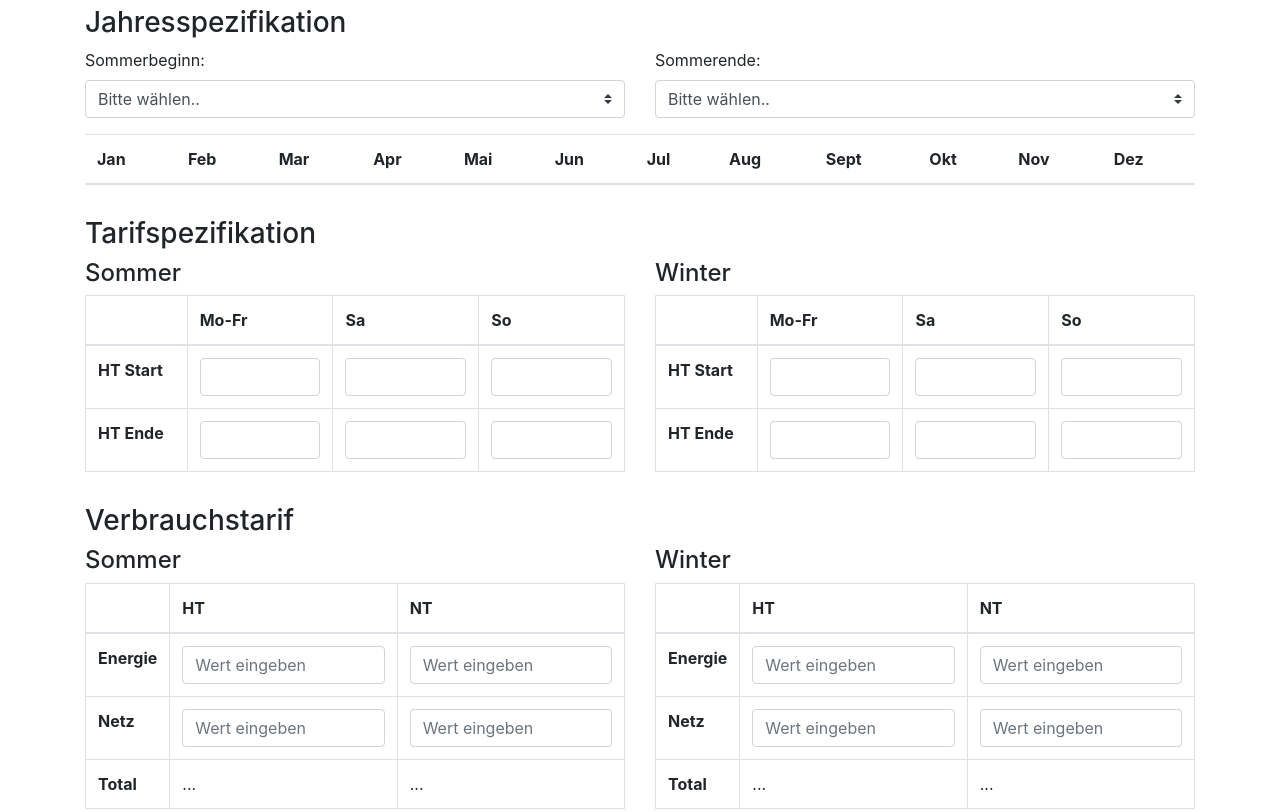
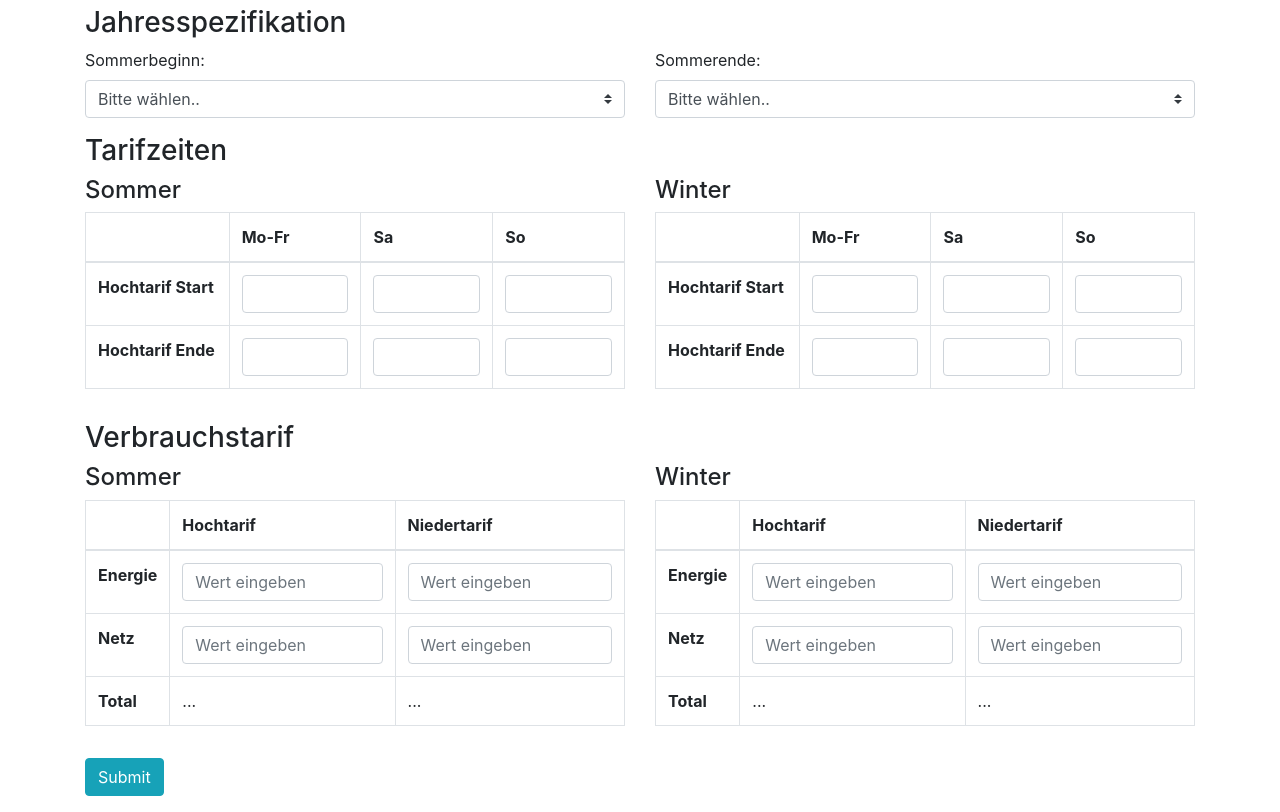
Before and after one commit to vinkja/Tarif-Erfassungs-System, a website: page src/app/index.html in a window 1280 px wide. Shown: the part 900-1712 px from the top of the page. Drawn offline with nearby package versions, Linux system fonts and the light colour scheme.

Commit message:
commented not implemented html for PM

```diff
--- a/src/app/index.html
+++ b/src/app/index.html
@@ -1,4 +1,3 @@
-
 <!DOCTYPE html>
 <html>
 <head>
@@ -19,7 +18,6 @@
     <script src="https://maxcdn.bootstrapcdn.com/bootstrap/4.5.2/js/bootstrap.min.js"></script>
 
 
-
 </head>
 
 <body>
@@ -33,7 +31,8 @@
         <div class="row">
             <div class="form-group col-md-4">
                 <label for="energieversoger">Energieversoger:</label>
-                <select class="form-control" id="energieversoger" name="energieversorger" placeholder="Energieversorger" type="text"></select>
+                <select class="form-control" id="energieversoger" name="energieversorger" placeholder="Energieversorger"
+                        type="text"></select>
             </div>
             <div class="form-group col-md-8">
                 <label for="vse-id">VSE-ID:</label>
@@ -63,14 +62,16 @@
         <div class="row">
             <div class="form-group col-md-6">
                 <label for="basic_fee_monthly">Grundgebühren/Zähler: (CHF/Monat, exkl. MWST)</label>
-                <input type="number" class="form-control" id="basic_fee_monthly" placeholder="0.00" name="basic_fee_monthly">
+                <input type="number" class="form-control" id="basic_fee_monthly" placeholder="0.00"
+                       name="basic_fee_monthly">
             </div>
         </div>
 
         <div class="row">
             <div class="form-group col-md-6">
                 <label for="gridPeakPowerTariff">Leistungstarif: (CHF/kW, exkl. MWST)</label>
-                <input type="number" class="form-control" id="gridPeakPowerTariff" placeholder="0.00" name="load_counter_fee_monthly">
+                <input type="number" class="form-control" id="gridPeakPowerTariff" placeholder="0.00"
+                       name="load_counter_fee_monthly">
             </div>
         </div>
 
@@ -88,7 +89,7 @@
         <div class="row">
             <div class="form-group col-md-6">
                 <label for="verbrauchertyp">Verbrauchertyp:</label>
-                <select class="custom-select" id="verbrauchertyp" name="Bitte auswählen.." >
+                <select class="custom-select" id="verbrauchertyp" name="Bitte auswählen..">
                     <option selected value=1>Privat</option>
                     <option value=2>Gewerbe</option>
                 </select>
@@ -98,14 +99,15 @@
         <div class="row">
             <div class="form-group col-md-6">
                 <label for="municipality_fee">Abgaben an Gemeinde: (Rp./kWh, leer lassen falls unbekannt)</label>
-                <input type="number" class="form-control" id="municipality_fee" placeholder="0.00" name="abgaben_gemeinde">
+                <input type="number" class="form-control" id="municipality_fee" placeholder="0.00"
+                       name="abgaben_gemeinde">
             </div>
         </div>
 
         <div class="row">
             <div class="form-group col-md-6">
                 <label for="is_default">Standardtarif:</label>
-                <select class="custom-select" id="is_default" name="Bitte auswählen.." >
+                <select class="custom-select" id="is_default" name="Bitte auswählen..">
                     <option selected value=1>Ja</option>
                     <option value=0>Nein</option>
                 </select>
@@ -137,6 +139,7 @@
             </div>
         </div>
 
+        <!--
         <div class="row">
             <div class="form-group col-sm-12">
                 <table class="table table-striped">
@@ -160,8 +163,9 @@
 
             </div>
         </div>
+        -->
 
-        <h3>Tarifspezifikation</h3>
+        <h3>Tarifzeiten</h3>
 
         <div class="row">
             <div class="form-group col-sm-6">
@@ -177,16 +181,28 @@
                     </thead>
                     <tbody>
                     <tr>
-                        <th scope="row">HT Start</th>
-                        <td> <input type="number" min=0 max=24 onkeypress="return event.charCode >= 48 && event.charCode <= 57" class="form-control" id="ht_start_monday_summer" name="ht_start_monday_summer"></td>
-                        <td> <input type="number" min=0 max=24 onkeypress="return event.charCode >= 48 && event.charCode <= 57" class="form-control" id="ht_start_saturday_summer" name="ht_start_saturday_summer"></td>
-                        <td> <input type="number" min=0 max=24 onkeypress="return event.charCode >= 48 && event.charCode <= 57" class="form-control" id="ht_start_sunday_summer" name="ht_start_sunday_summer"></td>
+                        <th scope="row">Hochtarif Start</th>
+                        <td><input type="number" min=0 max=24
+                                   onkeypress="return event.charCode >= 48 && event.charCode <= 57" class="form-control"
+                                   id="ht_start_monday_summer" name="ht_start_monday_summer"></td>
+                        <td><input type="number" min=0 max=24
+                                   onkeypress="return event.charCode >= 48 && event.charCode <= 57" class="form-control"
+                                   id="ht_start_saturday_summer" name="ht_start_saturday_summer"></td>
+                        <td><input type="number" min=0 max=24
+                                   onkeypress="return event.charCode >= 48 && event.charCode <= 57" class="form-control"
+                                   id="ht_start_sunday_summer" name="ht_start_sunday_summer"></td>
                     </tr>
                     <tr>
-                        <th scope="row">HT Ende</th>
-                        <td> <input type="number" min=0 max=24 onkeypress="return event.charCode >= 48 && event.charCode <= 57" class="form-control" id="ht_end_monday_summer" name="ht_end_monday_summer"></td>
-                        <td> <input type="number" min=0 max=24 onkeypress="return event.charCode >= 48 && event.charCode <= 57" class="form-control" id="ht_end_saturday_summer" name="ht_end_saturday_summer"></td>
-                        <td> <input type="number" min=0 max=24 onkeypress="return event.charCode >= 48 && event.charCode <= 57" class="form-control" id="ht_end_sunday_summer" name="ht_end_sunday_summer"></td>
+                        <th scope="row">Hochtarif Ende</th>
+                        <td><input type="number" min=0 max=24
+                                   onkeypress="return event.charCode >= 48 && event.charCode <= 57" class="form-control"
+                                   id="ht_end_monday_summer" name="ht_end_monday_summer"></td>
+                        <td><input type="number" min=0 max=24
+                                   onkeypress="return event.charCode >= 48 && event.charCode <= 57" class="form-control"
+                                   id="ht_end_saturday_summer" name="ht_end_saturday_summer"></td>
+                        <td><input type="number" min=0 max=24
+                                   onkeypress="return event.charCode >= 48 && event.charCode <= 57" class="form-control"
+                                   id="ht_end_sunday_summer" name="ht_end_sunday_summer"></td>
                     </tr>
 
                     </tbody>
@@ -206,23 +222,34 @@
                     </thead>
                     <tbody>
                     <tr>
-                        <th scope="row">HT Start</th>
-                        <td> <input type="number" min=0 max=24 onkeypress="return event.charCode >= 48 && event.charCode <= 57"  class="form-control" id="ht_start_monday_winter" name="ht_start_monday_winter"></td>
-                        <td> <input type="number" min=0 max=24 onkeypress="return event.charCode >= 48 && event.charCode <= 57"  class="form-control" id="ht_start_saturday_winter" name="ht_start_saturday_winter"></td>
-                        <td> <input type="number" min=0 max=24 onkeypress="return event.charCode >= 48 && event.charCode <= 57"  class="form-control" id="ht_start_sunday_winter" name="ht_start_sunday_winter"></td>
+                        <th scope="row">Hochtarif Start</th>
+                        <td><input type="number" min=0 max=24
+                                   onkeypress="return event.charCode >= 48 && event.charCode <= 57" class="form-control"
+                                   id="ht_start_monday_winter" name="ht_start_monday_winter"></td>
+                        <td><input type="number" min=0 max=24
+                                   onkeypress="return event.charCode >= 48 && event.charCode <= 57" class="form-control"
+                                   id="ht_start_saturday_winter" name="ht_start_saturday_winter"></td>
+                        <td><input type="number" min=0 max=24
+                                   onkeypress="return event.charCode >= 48 && event.charCode <= 57" class="form-control"
+                                   id="ht_start_sunday_winter" name="ht_start_sunday_winter"></td>
                     </tr>
                     <tr>
-                        <th scope="row">HT Ende</th>
-                        <td> <input type="number" min=0 max=24 onkeypress="return event.charCode >= 48 && event.charCode <= 57"  class="form-control" id="ht_end_monday_winter" name="ht_end_monday_winter"></td>
-                        <td> <input type="number" min=0 max=24 onkeypress="return event.charCode >= 48 && event.charCode <= 57"  class="form-control" id="ht_end_saturday_winter" name="ht_end_saturday_winter"></td>
-                        <td> <input type="number" min=0 max=24 onkeypress="return event.charCode >= 48 && event.charCode <= 57"  class="form-control" id="ht_end_sunday_winter" name="ht_end_sunday_winter"></td>
+                        <th scope="row">Hochtarif Ende</th>
+                        <td><input type="number" min=0 max=24
+                                   onkeypress="return event.charCode >= 48 && event.charCode <= 57" class="form-control"
+                                   id="ht_end_monday_winter" name="ht_end_monday_winter"></td>
+                        <td><input type="number" min=0 max=24
+                                   onkeypress="return event.charCode >= 48 && event.charCode <= 57" class="form-control"
+                                   id="ht_end_saturday_winter" name="ht_end_saturday_winter"></td>
+                        <td><input type="number" min=0 max=24
+                                   onkeypress="return event.charCode >= 48 && event.charCode <= 57" class="form-control"
+                                   id="ht_end_sunday_winter" name="ht_end_sunday_winter"></td>
                     </tr>
 
                     </tbody>
                 </table>
             </div>
         </div>
-
 
 
         <h3>Verbrauchstarif</h3>
@@ -235,21 +262,25 @@
                     <thead>
                     <tr>
                         <th scope="col"></th>
-                        <th scope="col">HT</th>
-                        <th scope="col">NT</th>
+                        <th scope="col">Hochtarif</th>
+                        <th scope="col">Niedertarif</th>
                     </tr>
                     </thead>
                     <tbody>
                     <tr>
                         <th scope="row">Energie</th>
 
-                        <td> <input type="number" class="form-control consumptionRateInput" id="summerEnergyHT" placeholder="Wert eingeben" name="sommerbeginn"></td>
-                        <td> <input type="number" class="form-control consumptionRateInput" id="summerEnergyNT" placeholder="Wert eingeben" name="sommerbeginn"></td>
+                        <td><input type="number" class="form-control consumptionRateInput" id="summerEnergyHT"
+                                   placeholder="Wert eingeben" name="sommerbeginn"></td>
+                        <td><input type="number" class="form-control consumptionRateInput" id="summerEnergyNT"
+                                   placeholder="Wert eingeben" name="sommerbeginn"></td>
                     </tr>
                     <tr>
                         <th scope="row">Netz</th>
-                        <td> <input type="number" class="form-control consumptionRateInput" id="summerNetHT" placeholder="Wert eingeben" name="sommerbeginn"></td>
-                        <td> <input type="number" class="form-control consumptionRateInput" id="summerNetNT" placeholder="Wert eingeben" name="sommerbeginn"></td>
+                        <td><input type="number" class="form-control consumptionRateInput" id="summerNetHT"
+                                   placeholder="Wert eingeben" name="sommerbeginn"></td>
+                        <td><input type="number" class="form-control consumptionRateInput" id="summerNetNT"
+                                   placeholder="Wert eingeben" name="sommerbeginn"></td>
                     </tr>
                     <tr>
                         <th scope="row">Total</th>
@@ -260,7 +291,7 @@
                     </tbody>
                 </table>
 
-
+                <!--
                 <h4>Sommer</h4>
                 <table class="table table-striped">
                     <thead>
@@ -564,7 +595,7 @@
                     </tr>
                     </tbody>
                 </table>
-
+                -->
             </div>
 
 
@@ -574,20 +605,24 @@
                         <thead>
                         <tr>
                             <th scope="col"></th>
-                        <th scope="col">HT</th>
-                        <th scope="col">NT</th>
+                            <th scope="col">Hochtarif</th>
+                            <th scope="col">Niedertarif</th>
                         </tr>
                         </thead>
                         <tbody>
                         <tr>
                             <th scope="row">Energie</th>
-                        <td> <input type="text" class="form-control consumptionRateInput" id="winterEnergyHT" placeholder="Wert eingeben" name="sommerbeginn"></td>
-                        <td> <input type="text" class="form-control consumptionRateInput" id="winterEnergyNT" placeholder="Wert eingeben" name="sommerbeginn"></td>
+                            <td><input type="number" class="form-control consumptionRateInput" id="winterEnergyHT"
+                                       placeholder="Wert eingeben" name="sommerbeginn"></td>
+                            <td><input type="number" class="form-control consumptionRateInput" id="winterEnergyNT"
+                                       placeholder="Wert eingeben" name="sommerbeginn"></td>
                         </tr>
                         <tr>
                             <th scope="row">Netz</th>
-                        <td> <input type="text" class="form-control consumptionRateInput" id="winterNetHT" placeholder="Wert eingeben" name="sommerbeginn"></td>
-                        <td> <input type="text" class="form-control consumptionRateInput" id="winterNetNT" placeholder="Wert eingeben" name="sommerbeginn"></td>
+                            <td><input type="number" class="form-control consumptionRateInput" id="winterNetHT"
+                                       placeholder="Wert eingeben" name="sommerbeginn"></td>
+                            <td><input type="number" class="form-control consumptionRateInput" id="winterNetNT"
+                                       placeholder="Wert eingeben" name="sommerbeginn"></td>
                         </tr>
                         <tr>
                             <th scope="row">Total</th>
@@ -598,6 +633,7 @@
                         </tbody>
                     </table>
 
+                    <!--
                     <h4>Winter</h4>
                     <table class="table table-striped">
                         <thead>
@@ -901,7 +937,7 @@
                         </tr>
                         </tbody>
                     </table>
-
+                    -->
                 </div>
             </div>
 
```
Lines whose indentation alone changed are shown as unchanged.
